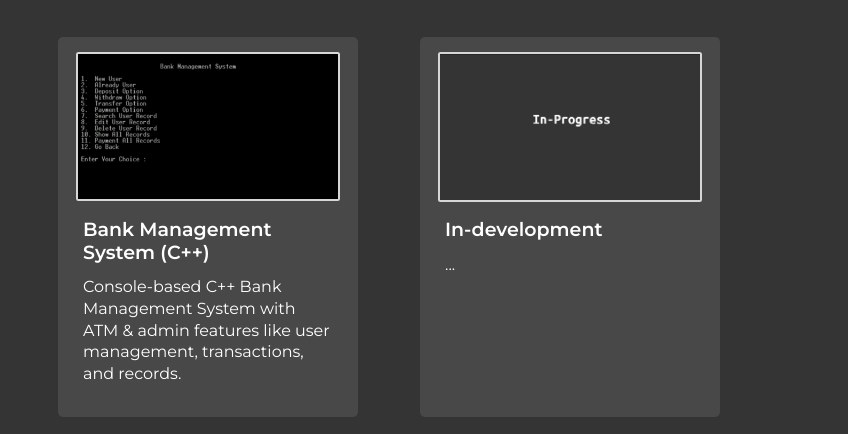
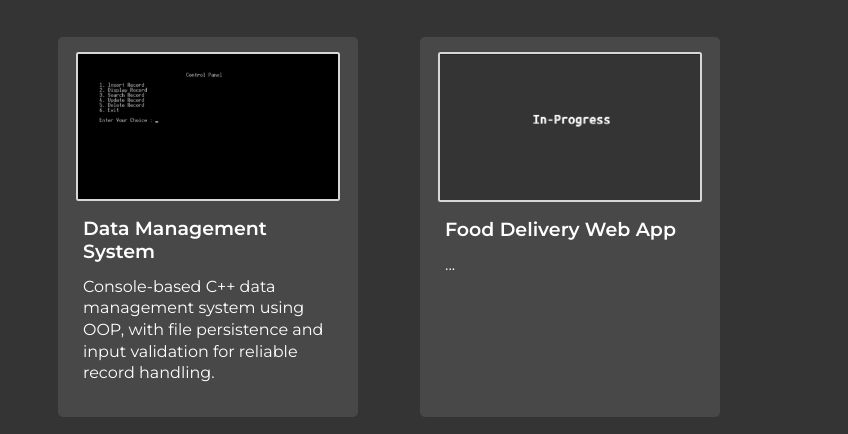
Before and after one commit to JonathanHii/jonathanhii.github.io, a plain HTML site: page index.html in a window 1280 px wide. Shown: the part 1779-2213 px from the top of the page, 432-1280 px from the left. Drawn offline with Linux system fonts and the light colour scheme.

Commit message:
update projects

```diff
--- a/index.html
+++ b/index.html
@@ -126,16 +126,16 @@
                     </div>
                 </a>
                 <div class="project">
-                    <img src="photos/bank.png" alt="Image">
-                    <h3>Bank Management System (C++)</h3>
-                    <p>Console-based C++ Bank Management System with ATM & admin features like user management,
-                        transactions, and records.
+                    <img src="photos/data.png" alt="Image">
+                    <h3>Data Management System</h3>
+                    <p>Console-based C++ data management system using OOP, with file persistence and input validation
+                        for reliable record handling.
                     </p>
                 </div>
 
                 <div class="project">
                     <img src="photos/development.png" alt="Image">
-                    <h3>In-development</h3>
+                    <h3>Food Delivery Web App</h3>
                     <p>...</p>
                 </div>
 
```
Also changed, not shown: photos/data.png (added).
